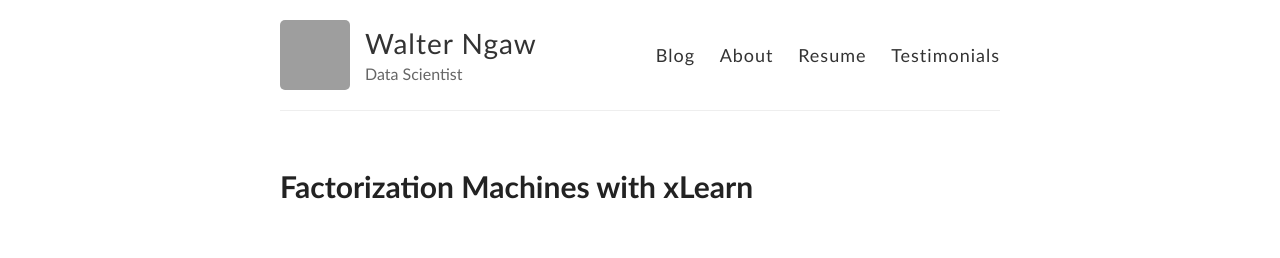
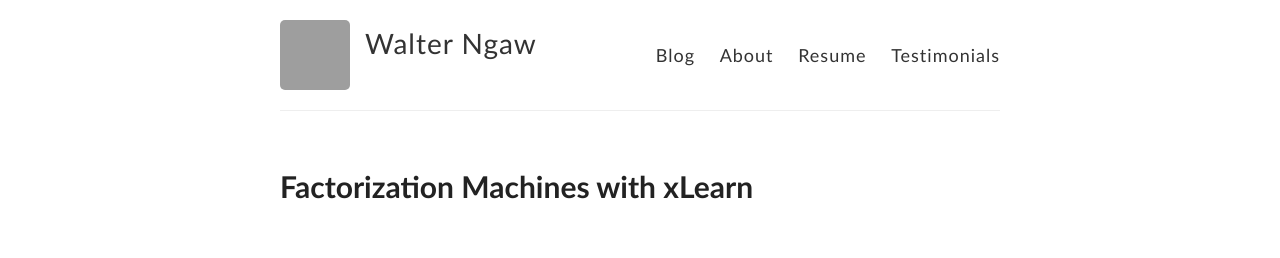
Before and after one commit to wngaw/wngaw.github.io, a Jekyll site: the page built from index.html, in a window 1280 px wide. Shown: the top 258 px of the page. Built offline with Jekyll 4.4.1, drawn with Linux system fonts in a browser that asks for light colours; grey boxes are pictures that could not be loaded.

Commit message:
remove short bio

```diff
--- a/_config.yml
+++ b/_config.yml
@@ -6,7 +6,7 @@
 name: Walter Ngaw
 
 # Short bio or description (displayed in the header)
-description: Data Scientist
+description:
 
 # URL of your avatar or profile pic (you could use your GitHub profile pic)
 avatar: https://avatars0.githubusercontent.com/u/38846140?v=4
```
